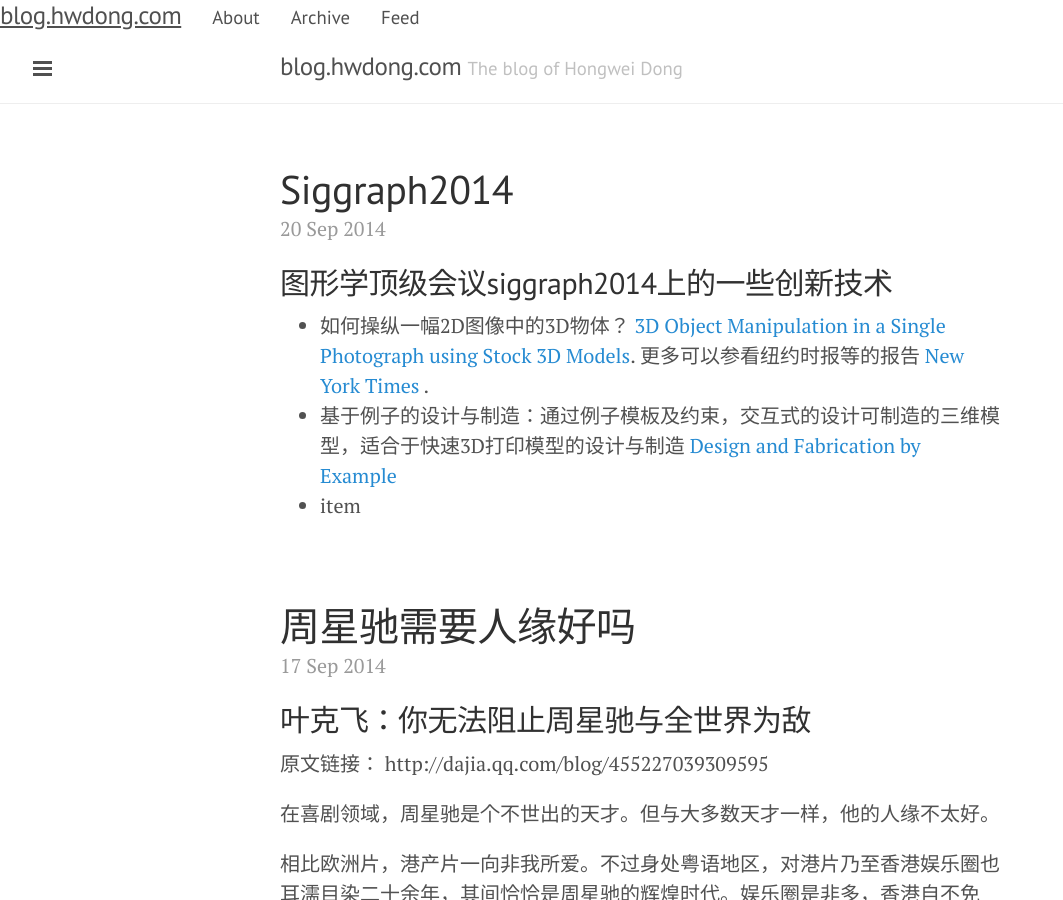
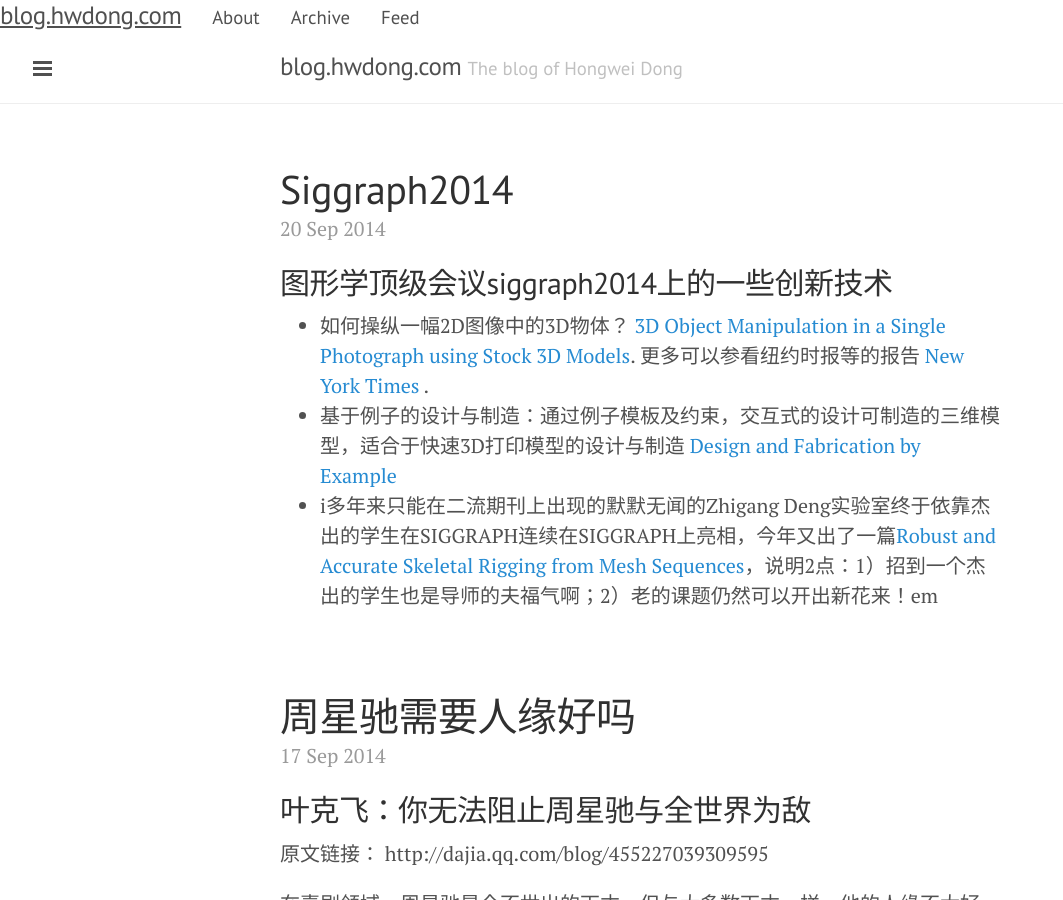
Before and after one commit to hwdong/hwdong-old.github.io, a Jekyll site: the page built from index.html, in a window 1280 px wide and 900 px high. Shown: the whole window, without its empty margins (0-1063 px from the left). Built offline with Jekyll 4.4.1, drawn with Linux system fonts in a browser that asks for light colours; Markdown is read by kramdown in place of the engine named in the settings; the list of posts is cut into pages by our own code.

Commit message:
Updated 2014-09-20-SIGGRAPH2014.md

```diff
--- a/_posts/2014-09-20-SIGGRAPH2014.md
+++ b/_posts/2014-09-20-SIGGRAPH2014.md
@@ -7,4 +7,4 @@ published: true
 - 如何操纵一幅2D图像中的3D物体？
  [3D Object Manipulation in a Single Photograph using Stock 3D Models](http://www.cs.cmu.edu/~om3d/). 更多可以参看纽约时报等的报告 [ New York Times](http://www.nytimes.com/2014/08/12/science/3-d-tool-guesses-what-a-photo-is-missing.html) .
 - 基于例子的设计与制造：通过例子模板及约束，交互式的设计可制造的三维模型，适合于快速3D打印模型的设计与制造 [Design and Fabrication by Example](http://fabbyexample.csail.mit.edu/)
-- item
+- i多年来只能在二流期刊上出现的默默无闻的Zhigang Deng实验室终于依靠杰出的学生在SIGGRAPH连续在SIGGRAPH上亮相，今年又出了一篇[Robust and Accurate Skeletal Rigging from Mesh Sequences](http://graphics.cs.uh.edu/ble/papers/2014s-ske/)，说明2点：1）招到一个杰出的学生也是导师的夫福气啊；2）老的课题仍然可以开出新花来！em
```
